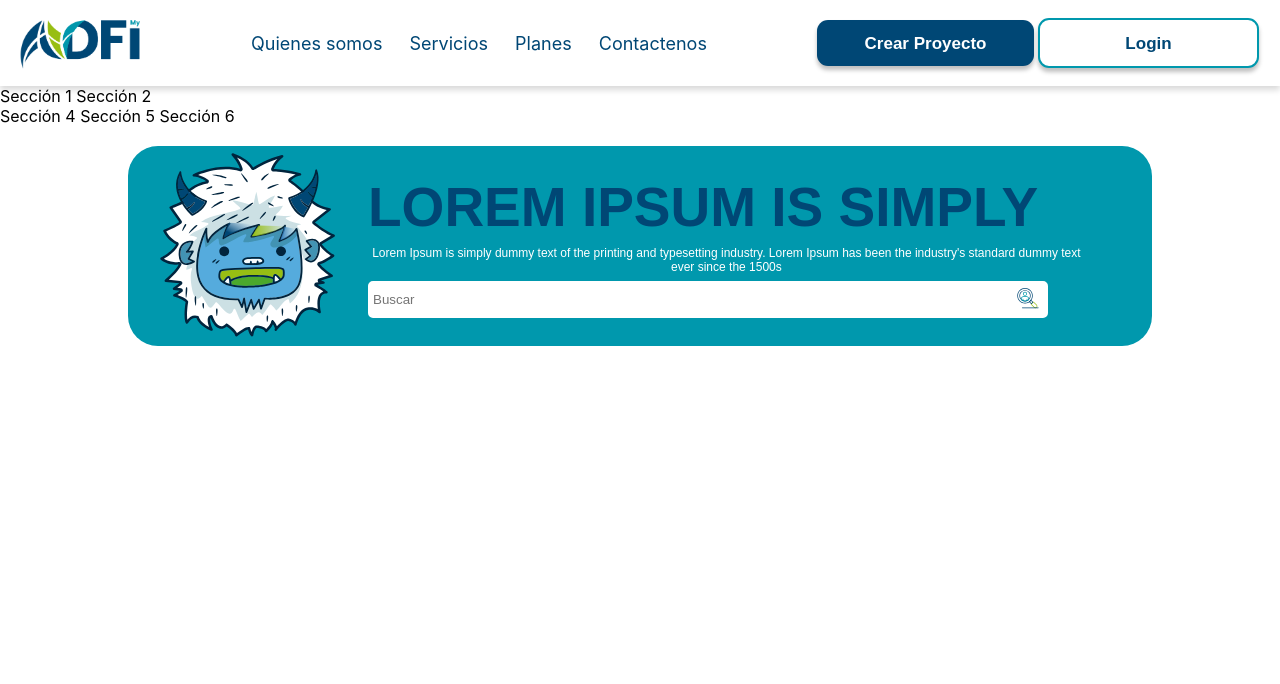
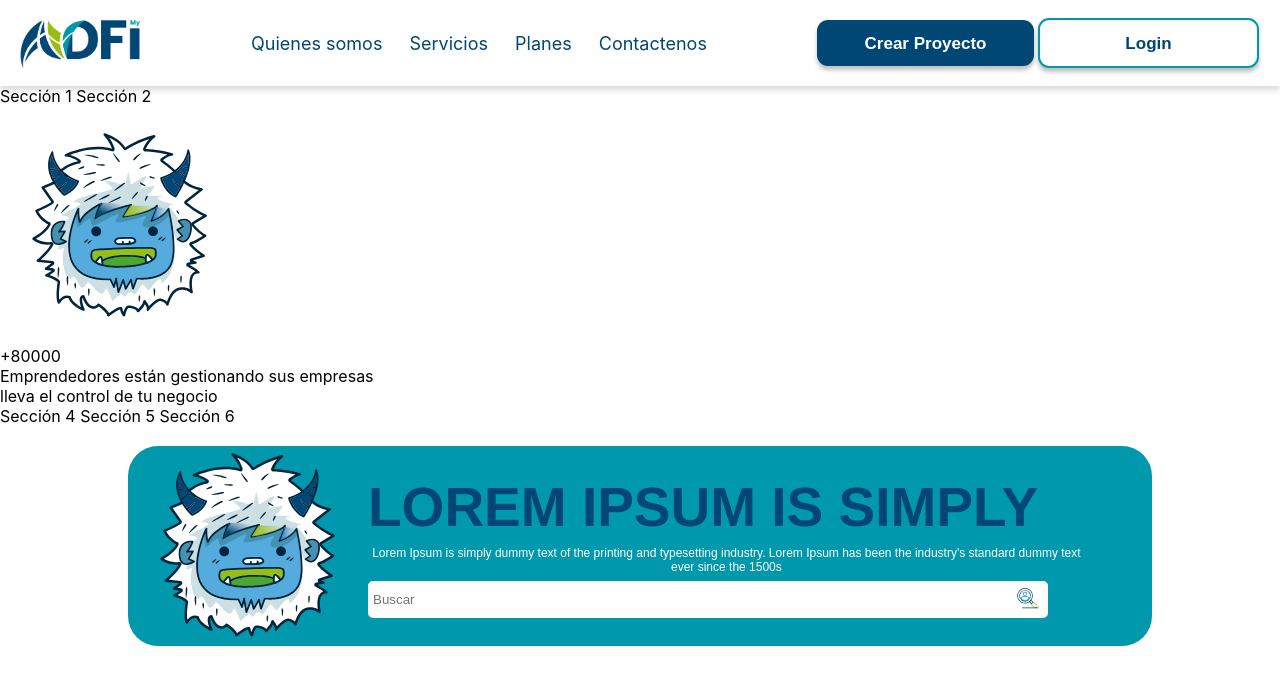
Before and after one commit to nataliarrod/my-adfi, a React (Create React App) app: page / in a window 1280 px wide. Shown: the top 684 px of the page. Built offline with nearby package versions, Linux system fonts and the light colour scheme.

Commit message:
image size, text content

```diff
--- a/src/modules/Landing/components/Counter/index.js
+++ b/src/modules/Landing/components/Counter/index.js
@@ -1,23 +1,32 @@
 import React from "react";
 import "./style.css";
+import mascot04 from "../../../../assets/img/svg/mascot-04.svg";
+import ReactDOM from "react-dom";
 
 const Counter = () => {
   return (
     <div className="countersection-container">
       <div className="countersection-image">
-
+        <img src={mascot04} alt="mascot-04" />
       </div>
       <div className="countersection-content">
         <div className="countersection-content-count">
-
+          <span class="text-primary">
+            +
+          </span>
+          <span class="counter">
+            80000
+          </span>
         </div>
         <div className="countersection-content-text">
-
+          Emprendedores están gestionando sus empresas
         </div>
-        <div className="countersection-content-swtich"></div>
+        <div className="countersection-content-swtich">
+          lleva el control de tu negocio
+        </div>
       </div>
     </div>
-  )
+  );
 }
 
 export default Counter;
--- a/src/modules/Landing/components/Counter/style.css
+++ b/src/modules/Landing/components/Counter/style.css
@@ -0,0 +1,8 @@
+.countersection-image {
+  width: 200px;
+  height: 200px;
+  margin: 20px;
+  display: flex;
+  align-items: center;
+  justify-content: center;
+}
```
Also changed, not shown: 1 other file (tests, documents, lock files or other folders).
